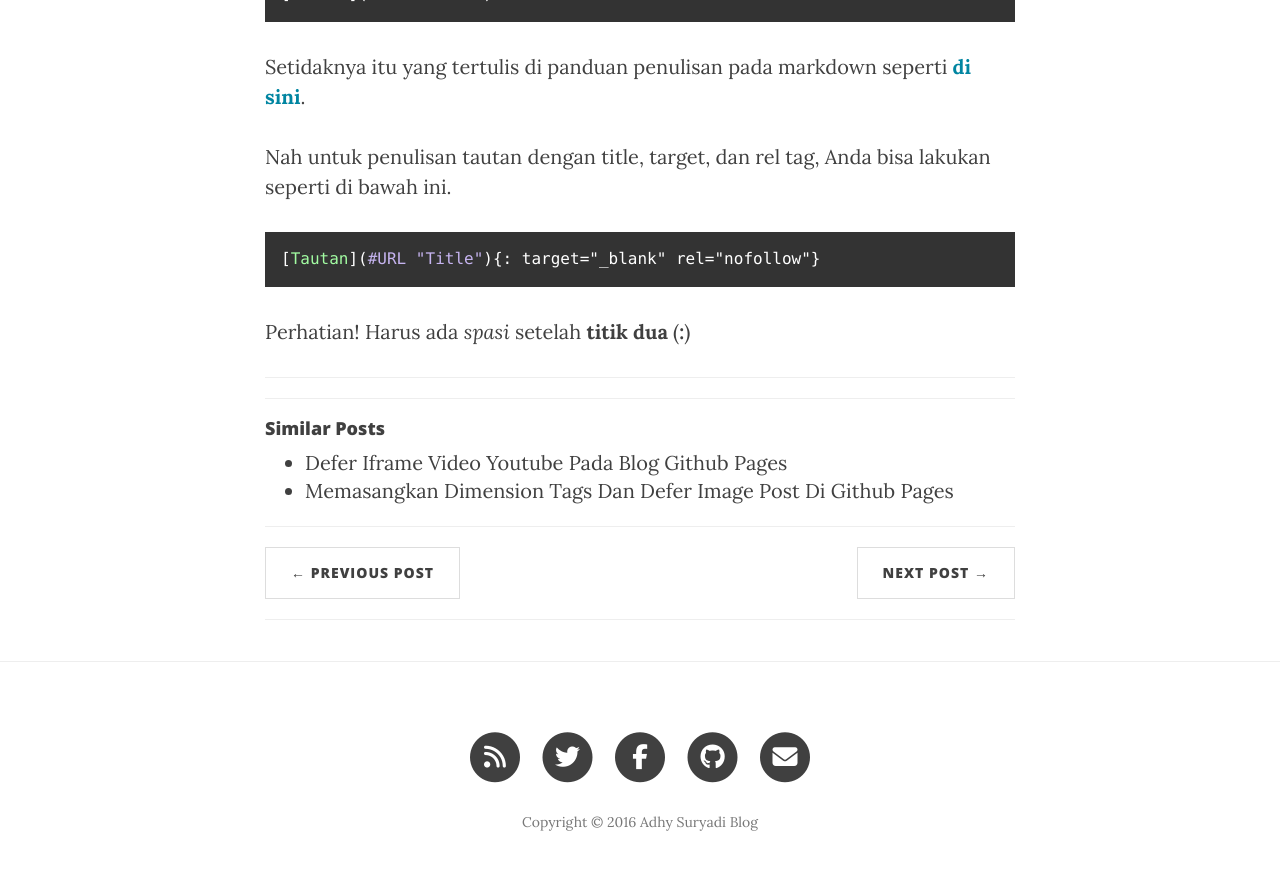
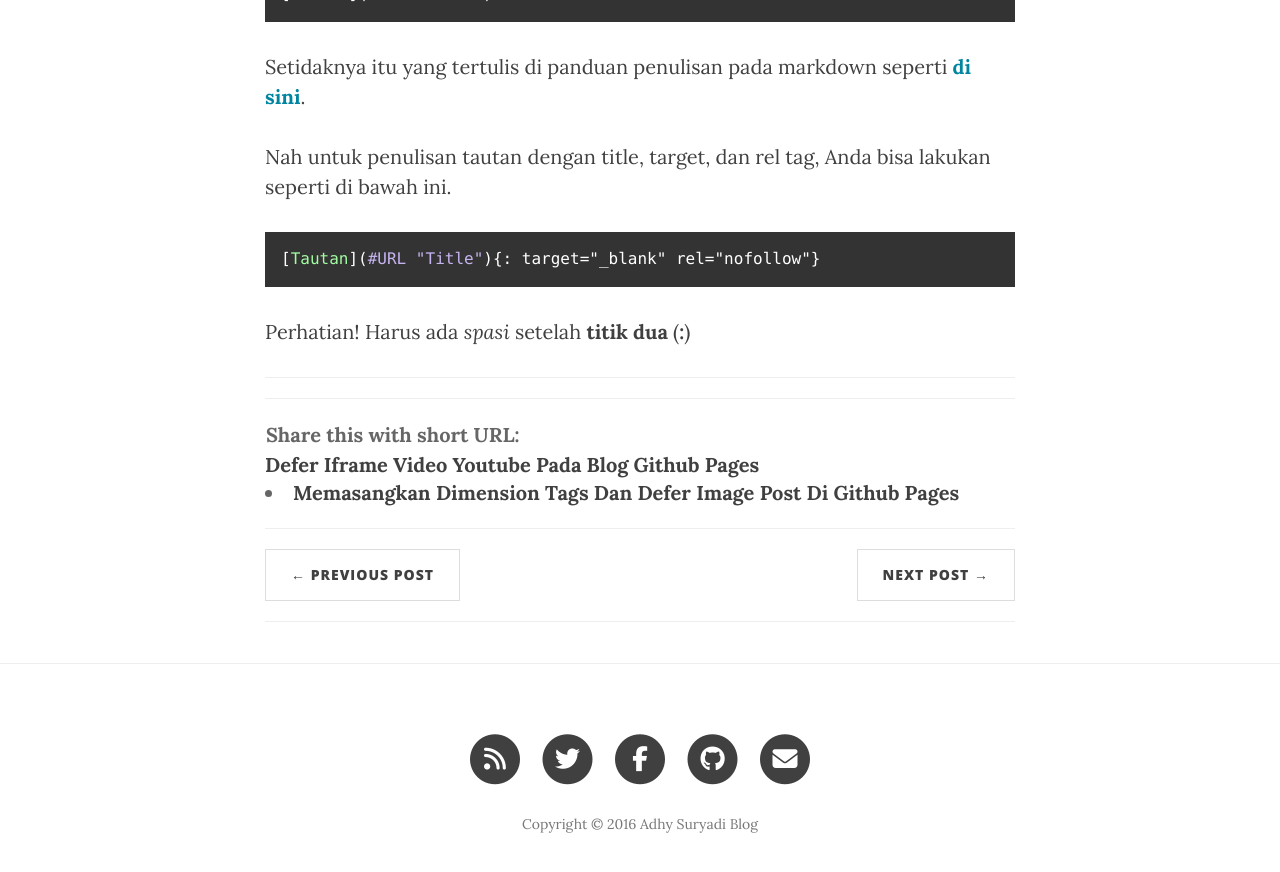
Before and after one commit to KompiAjaib/kompiajaib.github.io, a Jekyll site: the page built from _posts/2016-06-04-membuat-link-terbuka-di-tab-baru.markdown, in a window 1280 px wide and 900 px high, scrolled down 1252 px. Shown: the top 872 px of the window. Built offline with Jekyll 4.4.1, drawn with Linux system fonts in a browser that asks for light colours; nearby versions of some CDN libraries; comment, search, counter and statistics services are not loaded.

Commit message:
Add shortener.html

```diff
--- a/_layouts/post.html
+++ b/_layouts/post.html
@@ -26,6 +26,8 @@ layout: default
 				{{ content }}
                 <hr>
                 		{% include share_count.html %}
+                <hr>
+                                {% include shortener.html %}
 <hr>
                                 {% assign hasSimilar = '' %}
 {% for post in site.related_posts %}
```
